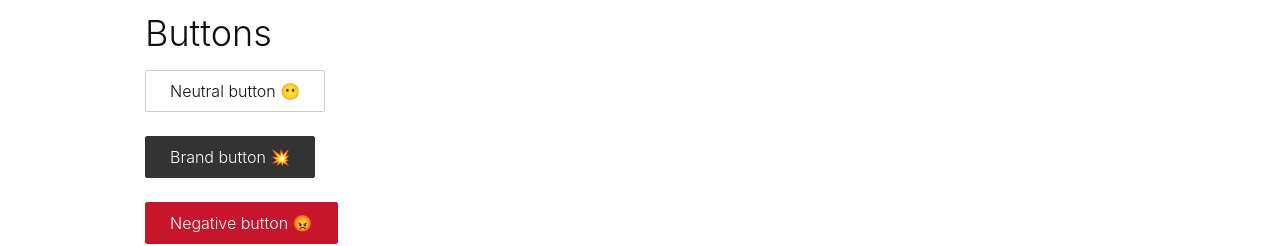
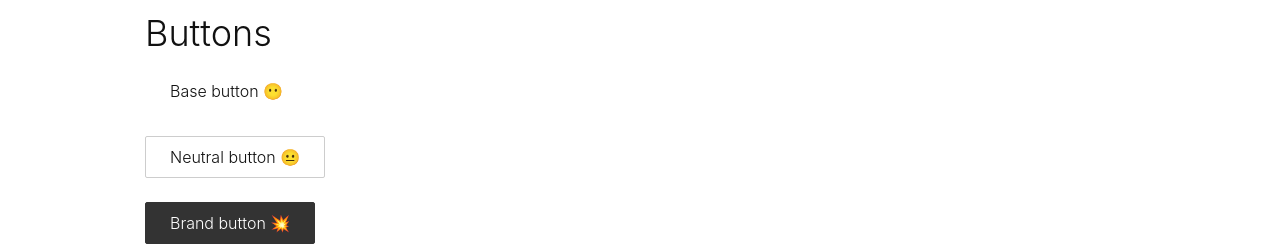
Before and after one commit to canonical-web-and-design/vanilla-framework-react, a React (Create React App) app: page / in a window 1280 px wide. Shown: the part 561-807 px from the top of the page. Built offline with nearby package versions, Linux system fonts and the light colour scheme; a web font is replaced by a local one.

Commit message:
Add default type to buttons

```diff
--- a/src/App.js
+++ b/src/App.js
@@ -34,7 +34,8 @@ class App extends Component {
           <div className="row">
             <div className="col-6">
               <h2>Buttons</h2>
-              <p><Button value="Neutral button 😶" type="neutral" /></p>
+              <p><Button value="Base button 😶" /></p>
+              <p><Button value="Neutral button 😐" type="neutral" /></p>
               <p><Button value="Brand button 💥" type="brand" /></p>
               <p><Button value="Negative button 😡" type="negative" /></p>
               <p><Button value="Positive button 😁" type="positive" /></p>
--- a/src/components/Button.js
+++ b/src/components/Button.js
@@ -8,4 +8,6 @@ class Button extends React.Component {
   }
 }
 
+Button.defaultProps = {type: 'base'};
+
 export default Button;
```
